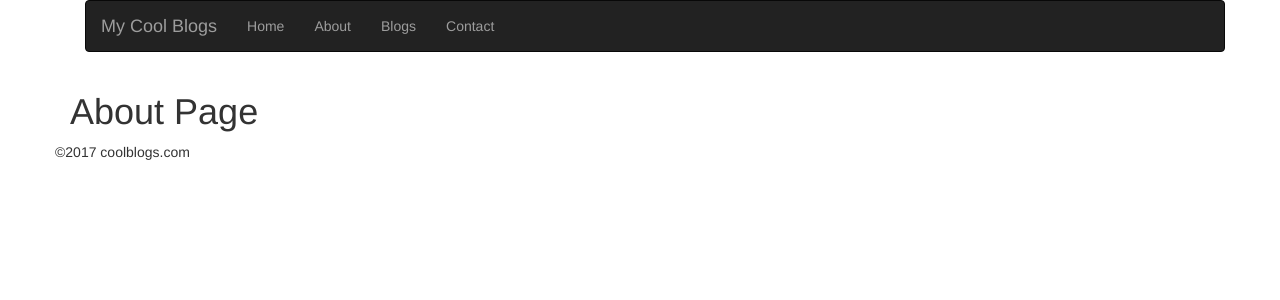
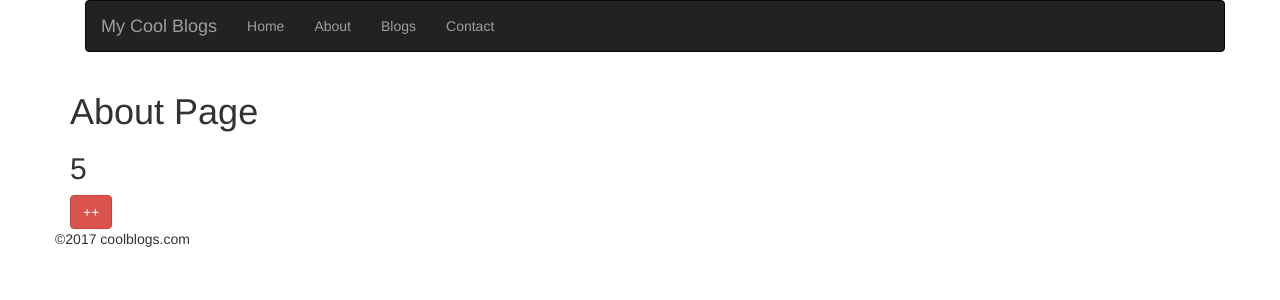
Before and after one commit to Mujib517/angular.blogs.ui, an Angular app: page /about in a window 1280 px wide. Shown: the top 300 px of the page. Built offline with nearby package versions, Linux system fonts and the light colour scheme.

Commit message:
Resolve change detection Models

```diff
--- a/src/app/about/about.component.ts
+++ b/src/app/about/about.component.ts
@@ -1,9 +1,48 @@
 import { Component, OnInit } from '@angular/core';
+import { BlogService } from '../../shared/blog.service';
 
 @Component({
   selector: 'app-about',
   template: `
   <h1>About Page</h1>
+
+  <h2>{{count}}</h2>
+
+
+  <button class="btn btn-danger" (click)="onClick()">++</button>
+
+
   `
 })
-export class AboutComponent { }
+export class AboutComponent {
+
+  count = 0;
+
+  interval;
+
+  constructor(private blogSvc: BlogService) {
+
+    //event
+    //setTimeout
+    //Webservice
+
+    this.interval = setInterval(() => this.count++, 1000);
+
+    //this.getData();
+  }
+
+  getData() {
+    this.blogSvc.get()
+      .subscribe(
+      () => this.count++
+      );
+  }
+
+  onClick() {
+    this.count++
+  }
+
+  ngOnDestroy() {
+    clearInterval(this.interval);
+  }
+}
--- a/src/app/blog-detail/blog-detail.component.ts
+++ b/src/app/blog-detail/blog-detail.component.ts
@@ -1,24 +1,33 @@
-import { Component, OnInit } from '@angular/core';
+import { Component, OnInit, OnDestroy } from '@angular/core';
 import { BlogService } from '../../shared/blog.service';
 import { ActivatedRoute } from '@angular/router';
+import { Blog } from '../../shared/models/blog.model';
 
 @Component({
   selector: 'app-blog-detail',
   templateUrl: './blog-detail.component.html',
   styles: []
 })
-export class BlogDetailComponent {
+export class BlogDetailComponent implements OnInit, OnDestroy {
 
-  blog: any = {};
+  blog: Blog;
+  obs;
 
-  constructor(private blogSvc: BlogService, private activeRoute: ActivatedRoute) {
-    var id = activeRoute.snapshot.params.id;
+  constructor(private blogSvc: BlogService, private activeRoute: ActivatedRoute) { }
 
-    blogSvc.getById(id)
+  ngOnInit() {
+    this.blog = new Blog();
+    var id = this.activeRoute.snapshot.params.id;
+    this.obs = this.blogSvc.getById(id)
       .subscribe(
       (response) => this.blog = response,
       (err) => console.log(err)
       )
   }
 
+  ngOnDestroy() {
+    console.log("Unsubscribing");
+    this.obs.unsubscribe();
+  }
+
 }
--- a/src/app/blogs/blogs.component.html
+++ b/src/app/blogs/blogs.component.html
@@ -3,6 +3,6 @@
 
     <button routerLink="/blogs/new" class="btn btn-success">Add New Blog</button>
 
-    <app-blog *ngFor="let blg of (blogs|async)?.data" [blog]="blg"></app-blog>
+    <app-blog *ngFor="let blg of blogs.data" [blog]="blg"></app-blog>
   </div>
 </div>
--- a/src/app/blogs/blogs.component.ts
+++ b/src/app/blogs/blogs.component.ts
@@ -2,21 +2,20 @@ import { Component, OnInit } from '@angular/core';
 import * as moment from 'moment';
 import { BlogService } from '../../shared/blog.service';
 import { Http } from '@angular/http';
+import { ActivatedRoute } from '@angular/router';
+import { Blog } from '../../shared/models/blog.model';
 
 @Component({
   selector: 'app-blogs',
   templateUrl: './blogs.component.html'
 })
-export class BlogsComponent {
+export class BlogsComponent implements OnInit{
 
-  blogs = {};
+  blogs:Array<Blog>;
 
-  constructor(private blogSvc: BlogService) {
-    this.blogs = blogSvc.get();
-    // .subscribe(
-    // (response) => {
-    //   this.blogs = response;
-    // }
-    // )
+  constructor(private blogSvc: BlogService, private activatedRoute: ActivatedRoute) {}
+
+  ngOnInit(){
+    this.blogs = this.activatedRoute.snapshot.data["blogs"];
   }
 }
--- a/src/environments/environment.prod.ts
+++ b/src/environments/environment.prod.ts
@@ -1,3 +1,4 @@
 export const environment = {
+  url: "http://api-express2.azurewebsites-prod.net/blogs/",
   production: true
 };
--- a/src/environments/environment.ts
+++ b/src/environments/environment.ts
@@ -4,5 +4,6 @@
 // The list of which env maps to which file can be found in `.angular-cli.json`.
 
 export const environment = {
+  url: "http://api-express2.azurewebsites.net/blogs/",
   production: false
 };
--- /dev/null
+++ b/src/shared/blog.resolver.ts
@@ -0,0 +1,13 @@
+import { Resolve } from '@angular/router';
+import { Injectable } from '@angular/core';
+import { BlogService } from './blog.service';
+
+@Injectable()
+export class BlogResolver implements Resolve<any> {
+
+    constructor(private blogSvc: BlogService) { }
+
+    resolve() {
+        return this.blogSvc.get();
+    }
+}
--- a/src/shared/blog.service.ts
+++ b/src/shared/blog.service.ts
@@ -4,6 +4,10 @@ import { Observable } from 'rxjs/Observable';
 import 'rxjs/add/operator/retry';
 import 'rxjs/add/operator/map';
 import 'rxjs/add/operator/catch';
+import 'rxjs/add/observable/throw';
+import { Blog } from './models/blog.model';
+import { environment } from '../environments/environment';
+import { BlogData } from './models/blog.data.model';
 
 
 @Injectable()
@@ -11,11 +15,12 @@ export class BlogService {
 
     constructor(private http: Http) { }
 
-    get(): Observable<any[]> {
+    get(): Observable<BlogData> {
+
         return this.http
-            .get("http://api-express2.azurewebsites.net/blogs/0/10")
+            .get(`${environment.url}0/10`)
             .retry(3)
-            .map(response => response.json());
+            .map(response =><BlogData>response.json());
     }
 
     save(blog: any): Observable<any> {
@@ -25,7 +30,8 @@ export class BlogService {
     }
 
     getById(id: string): Observable<any> {
-        return this.http.get("http://api-express2.azurewebsites.net/blogs/" + id)
-            .map(res => res.json());
+        return this.http.get(`${environment.url}${id}`)
+            .map(res => res.json())
+            .catch(err => Observable.throw(err));
     }
 }
--- a/src/shared/shared.module.ts
+++ b/src/shared/shared.module.ts
@@ -1,10 +1,11 @@
 import { NgModule } from '@angular/core';
 import { TimePipe } from './time.pipe';
 import { BlogService } from './blog.service';
+import { BlogResolver } from './blog.resolver';
 
 @NgModule({
     declarations: [TimePipe],
-    providers: [BlogService],
+    providers: [BlogService,BlogResolver],
     exports: [TimePipe]
 })
 export class SharedModule { }
```
Also changed, not shown: src/shared/app.router.module.ts (+4 -3 lines), src/shared/models/blog.data.model.ts (added, +11 -0 lines), src/shared/models/blog.model.ts (added, +8 -0 lines).
